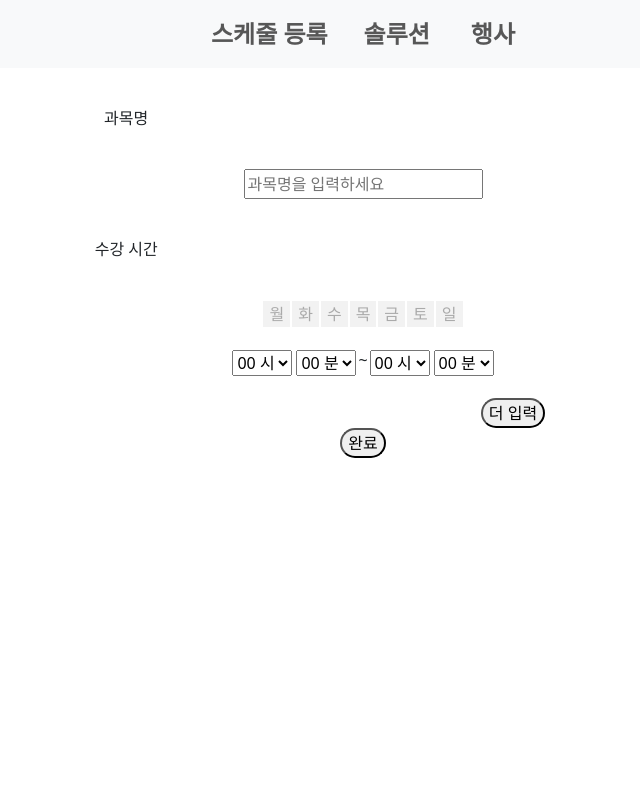
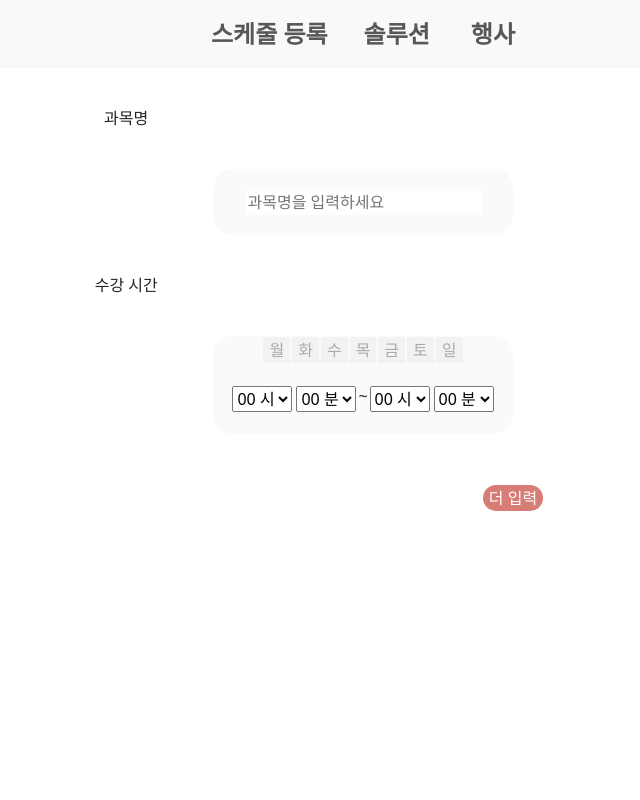
Before and after one commit to 2023-AHEUNGTHON/Team_1_FE, a React (Create React App) app: page /add in a window 1280 px wide. Shown: the top 800 px of the page, without its empty margins (277-917 px from the left). Built offline with nearby package versions, Linux system fonts and the light colour scheme.

Commit message:
memo/add css/main css

```diff
--- a/src/App.js
+++ b/src/App.js
@@ -4,6 +4,7 @@ import { BrowserRouter as Router, Route, Routes } from "react-router-dom";
 import Solution from "./components/solution";
 import Add_schedule from "./pages/add_schedule";
 import MainSchedule from "./pages/main_schedule";
+import Memo from "./pages/memo";
 import "./App.css";
 
 function App() {
@@ -15,6 +16,7 @@ function App() {
                     <Route path="/solution" element={<Solution />} />
                     <Route path="/add" element={<Add_schedule />} />
                     <Route path="/main" element={<MainSchedule />} />
+                    <Route path="/memo" element={<Memo />} />
                 </Routes>
             </Router>
         </div>
--- a/src/components/dataselect.js
+++ b/src/components/dataselect.js
@@ -35,7 +35,6 @@ function DayButtons() {
 
     return (
         <div>
-            <div className="name">수강 시간</div>
             <div className="week">
                 {daysOfWeek.map((day, index) => (
                     <div key={index}>
--- /dev/null
+++ b/src/components/main_schedule.css
@@ -0,0 +1,16 @@
+.main_btn {
+    background-color: #fafafa;
+    border: none;
+    border-radius: 20px;
+    padding: 20px 20px;
+    width: 400px;
+    margin: 3%;
+}
+.new_schedule {
+    display: flex;
+    justify-content: space-between;
+}
+.linked {
+    color: black;
+    text-decoration-line: none;
+}
--- /dev/null
+++ b/src/components/memo.css
@@ -0,0 +1,32 @@
+.input_box {
+    background-color: #fafafa;
+    border: none;
+    border-radius: 20px;
+    padding: 20px 20px;
+    width: 400px;
+    height: 300px;
+}
+.input {
+    display: flex;
+    justify-content: center;
+}
+.text_ {
+    border: none;
+    background-color: #fafafa;
+}
+
+.btn {
+    display: flex;
+    justify-content: center;
+    margin-top: 40%;
+}
+
+.memo_finshed {
+    border-radius: 20px;
+    background-color: #d87c76;
+    color: white;
+    border: none;
+    width: 300px;
+    height: 50px;
+    margin: 0px;
+}
--- a/src/components/timeselect.css
+++ b/src/components/timeselect.css
@@ -37,4 +37,54 @@
 }
 .finshed_btn {
     border-radius: 20px;
+    background-color: #d87c76;
+    color: white;
+    border: none;
+    width: 300px;
+    height: 50px;
 }
+.btn_finshe {
+    display: flex;
+    justify-content: center;
+    margin-top: 60%;
+}
+.more_btn {
+    border-radius: 20px;
+    background-color: #d87c76;
+    color: white;
+    border: none;
+}
+.input_name {
+    background-color: #fafafa;
+    border: none;
+    border-radius: 20px;
+    padding: 20px 20px;
+    width: 300px;
+}
+.input_na {
+    display: flex;
+    justify-content: center;
+}
+.name_input {
+    border: none;
+}
+.info_box_in {
+    width: 300px;
+    background-color: #fafafa;
+    border-radius: 20px;
+}
+.info {
+    display: flex;
+    justify-content: center;
+    margin: 2%;
+}
+.time_place_new {
+    width: 300px;
+    background-color: #fafafa;
+    border-radius: 20px;
+}
+.time_place_new_box {
+    display: flex;
+    justify-content: center;
+    margin: 2%;
+}
--- a/src/pages/add_schedule.js
+++ b/src/pages/add_schedule.js
@@ -2,7 +2,8 @@ import App from "../App";
 import TimePicker from "../components/timeselect";
 import Dataselect from "../components/dataselect";
 import Finshedbtn from "../components/finshedbtn";
-import { useState } from "react";
+import React, { useState } from "react";
+
 import "../components/timeselect.css";
 
 function Name() {
@@ -26,15 +27,18 @@ function Name() {
     return (
         <div>
             <div className="name">과목명</div>
-            <div>
+            <div className="input_na">
+                <div className="input_name">
                     <form onSubmit={onSubmit}>
                         <input
+                            className="name_input"
                             type="text"
                             placeholder="과목명을 입력하세요"
                             onChange={onChange}
                             value={toDo}
                         ></input>
                     </form>
+                </div>
             </div>
         </div>
     );
@@ -58,7 +62,10 @@ function Add_schedule() {
     return (
         <main>
             <Name />
+            <div className="name">수강 시간</div>
+            <div className="info_box">
                 <div className="info">
+                    <div className="info_box_in">
                         <div className="day">
                             <Dataselect />
                         </div>
@@ -68,15 +75,21 @@ function Add_schedule() {
                             </div>
                         </div>
                     </div>
+                </div>
+                <div className="time_place_new_box">
                     <div className="time_place_new">{additionalComponents}</div>
+                </div>
+            </div>
             <div className="finshed">
                 <div className="btn_finshed">
-                    <button onClick={addNewComponents} className="finshed_btn ">
+                    <button onClick={addNewComponents} className="more_btn ">
                         더 입력
                     </button>
                 </div>
             </div>
+            <div className="btn_finshe">
                 <Finshedbtn />
+            </div>
         </main>
     );
 }
--- a/src/pages/main_schedule.js
+++ b/src/pages/main_schedule.js
@@ -1,6 +1,10 @@
 import App from "../App";
 import { BrowserRouter as Router, Link, Route, Switch } from "react-router-dom";
+
+import { useNavigate } from "react-router-dom";
 import Add_schedule from "./add_schedule";
+import "../components/main_schedule.css";
+
 function New(what) {
     return (
         <div className="new_schedule">
@@ -11,33 +15,41 @@ function New(what) {
 }
 
 function MainSchedule() {
+    const navigate = useNavigate();
     return (
         <div>
             <div>
-                <button>
-                    <Link to="/add">
+                <div>
+                    <button className="main_btn">
+                        <Link to="/add" className="linked">
                             <div>
                                 <New name="시간표 등록" />
                             </div>
                         </Link>
                     </button>
-                <div className="list1"></div>
-                <button>
-                    <Link to="/personal">
+                    <div className="schdule_list"></div>
+                </div>
+
+                <div>
+                    <button className="main_btn">
+                        <Link to="/personal" className="linked">
                             <div>
                                 <New name="개인 일정 등록" />
-                            <div className="list1"></div>
                             </div>
                         </Link>
                     </button>
-                <button>
-                    <Link to="/assignment">
+                    <div className="myschdule_list"></div>
+                </div>
+                <div>
+                    <button className="main_btn">
+                        <Link to="/assignment" className="linked">
                             <div>
                                 <New name="과제 일정 등록" />
-                            <div className="list1"></div>
                             </div>
                         </Link>
                     </button>
+                    <div className="homework_list"></div>
+                </div>
             </div>
         </div>
     );
--- /dev/null
+++ b/src/pages/memo.js
@@ -0,0 +1,38 @@
+import App from "../App";
+import "../components/memo.css";
+import React, { useState } from "react";
+function Memo() {
+    const [inputValue, setInputValue] = useState("");
+
+    const handleChange = (e) => {
+        setInputValue(e.target.value);
+    };
+    return (
+        <div>
+            <div>
+                <div className="title"></div>
+                <div className="info_schedule"></div>
+            </div>
+            <div className="input">
+                <div className="input_box">
+                    <textarea
+                        className="text_"
+                        placeholder="메모 입력"
+                        name="text"
+                        onChange={handleChange}
+                        style={{ width: "300px", height: "300px" }}
+                    ></textarea>
+                </div>
+            </div>
+            <div className="btn">
+                <div className="btn_box">
+                    <button className="memo_finshed " /*onClick={}*/>
+                        저장
+                    </button>
+                </div>
+            </div>
+        </div>
+    );
+}
+
+export default Memo;
```
Lines whose indentation alone changed are shown as unchanged.
